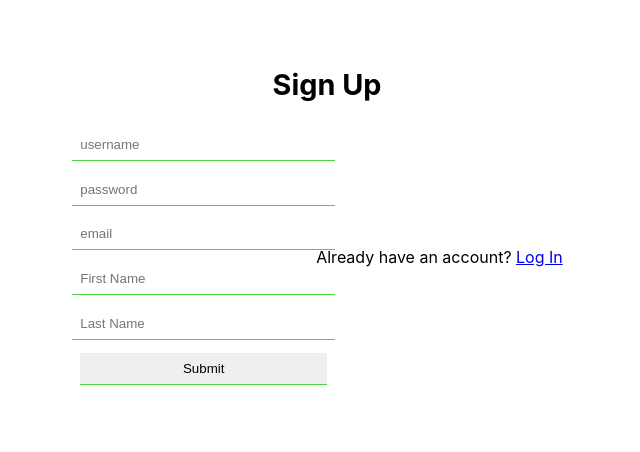
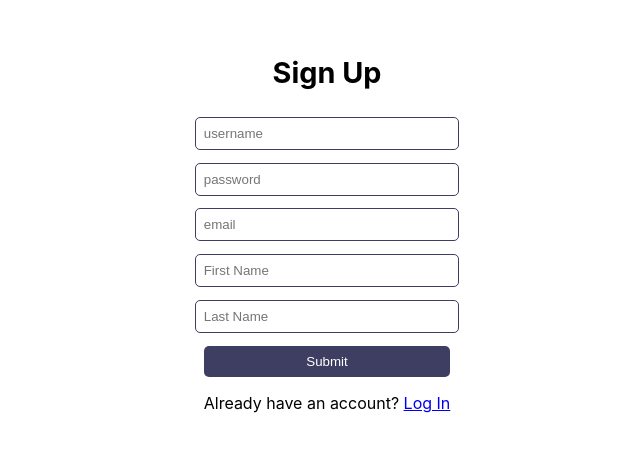
Before and after one commit to Subhra264/hemontika, a React (Create React App) app in the folder frontend/: page /sign-up in a window 1280 px wide. Shown: the part 172-624 px from the top of the page, without its empty margins (313-953 px from the left). Built offline with nearby package versions, Linux system fonts and the light colour scheme.

Commit message:
Add styles.scss, update Form css

```diff
--- a/frontend/src/components/Form/Form.scss
+++ b/frontend/src/components/Form/Form.scss
@@ -1,39 +1,38 @@
+@import 'src/utils/styles.scss';
+
 .form {
-    display: flex;
-    align-items: center;
-    justify-content: center;
+    @include centreIt(column);
 
     >form {
         padding: 0.6rem;
-        display: flex;
-        align-items: center;
-        justify-content: center;
-        flex-direction: column;
+        width: 100%;
+        max-width: 25em;
+        @include centreIt(column);
 
         >input {
-            width: 120%;
+            // rgb(80, 211, 68);
+
+            width: 100%;
             padding: 0.5rem;
             margin: 0.4rem;
             display: inline-block;
-            border: none;
+            border: 1px solid $primary_dark;
+            border-radius: 5px;
             outline: none;
-            border-bottom: 1px solid rgb(80, 211, 68);
         }
 
         .submit-button {
             border: none;
             cursor: pointer;
-            background-color: rgb(80, 211, 68);
+            background-color: $primary_dark;
+            color: white;
         }
     }
 }
 
 .form-container{
     height: 100%;
-    display: flex;
-    justify-content: center;
-    align-items: center;
-    flex-direction: column;
+    @include centreIt(column);
 
     .form-title {
         font-weight: bold;
--- a/frontend/src/components/Form/Form.tsx
+++ b/frontend/src/components/Form/Form.tsx
@@ -40,7 +40,7 @@ const Form: React.FC<FormProps> = (props): JSX.Element => {
                 <div className={`form-error ${props.error? '' : 'display-none'}`}>
                     {props.error}
                 </div>
-                <input type='submit' value='Submit' id='submit-button' onClick={props.onSubmit}/>
+                <input type='submit' value='Submit' className='submit-button' onClick={props.onSubmit}/>
             </form>
             { props.children }
         </div>
--- /dev/null
+++ b/frontend/src/utils/styles.scss
@@ -0,0 +1,13 @@
+@mixin centreIt($flexDirection: row) {
+    display: flex;
+    justify-content: center;
+    align-items: center;
+    flex-direction: $flexDirection;
+}
+
+// COLOR NAMING FORMAT: 1. ((primary|secondary)?_)(colorName)_(dark|light)
+//                      2. colorName not needed for main primary or secondary colors
+// e.g.
+
+/* Main primary and secondary Colors */
+$primary_dark: #3D3E61;
```
